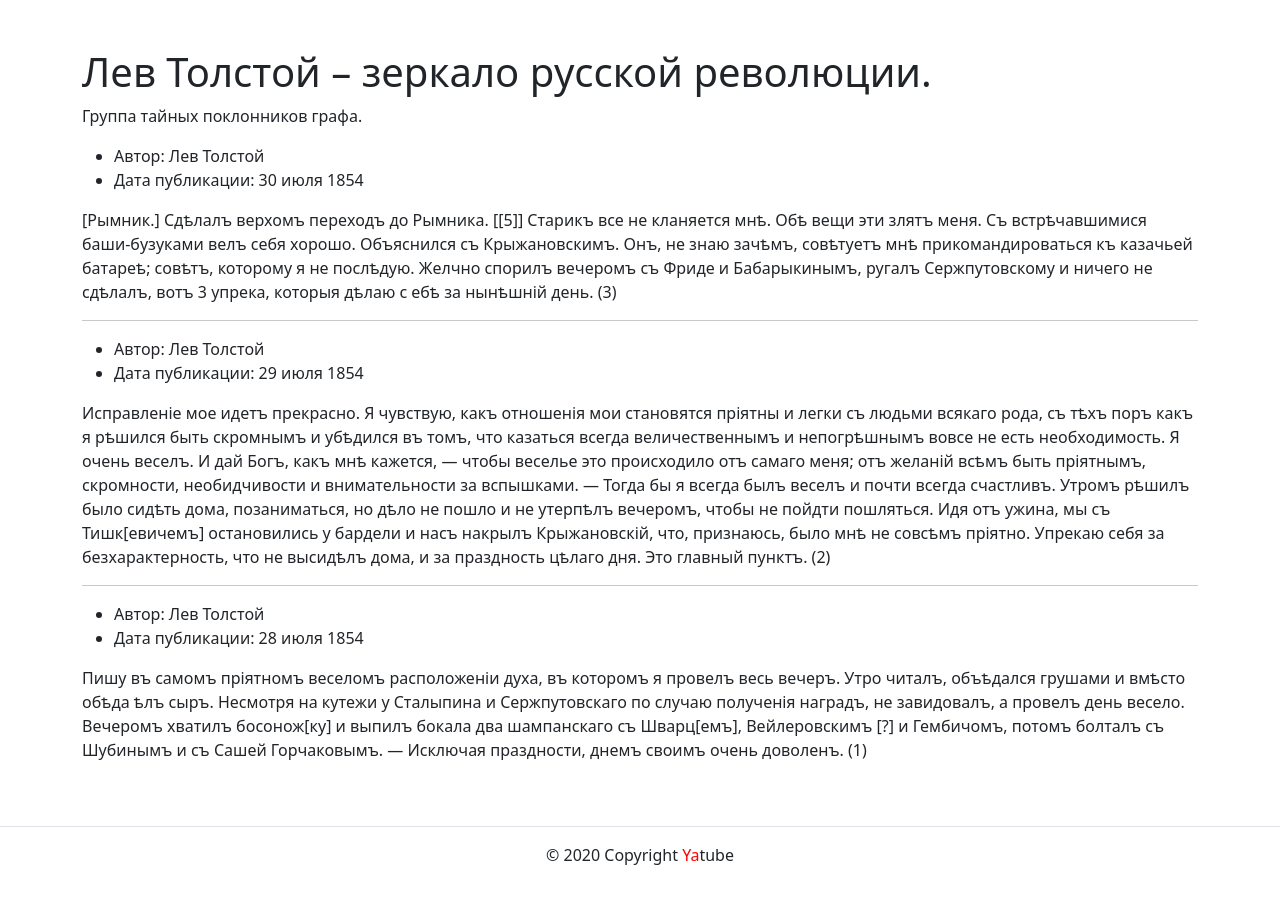
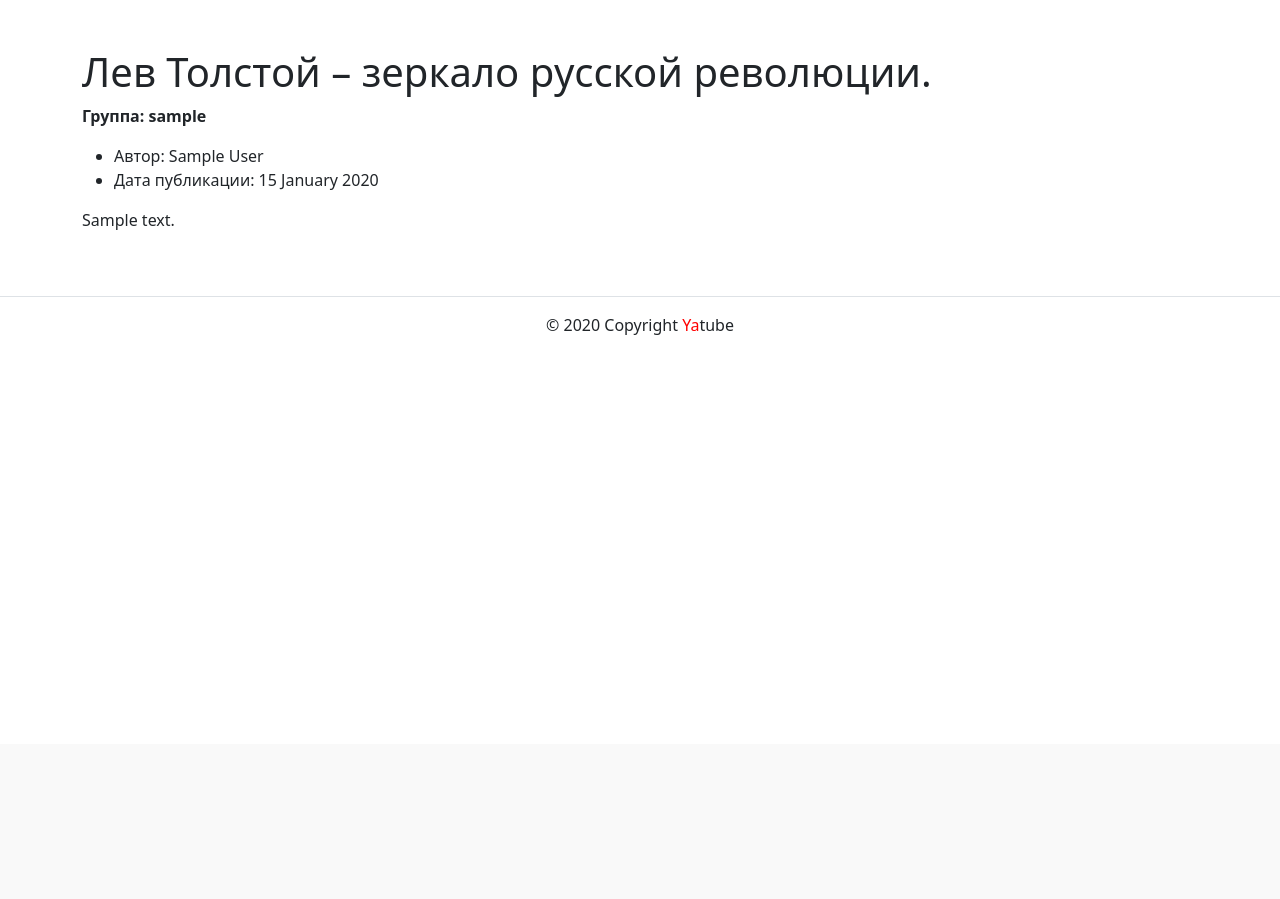
Before and after one commit to Progqwer/yatube_project, a Django app: a page that uses yatube/templates/posts/group_list.html in a window 1280 px wide. Shown: the part 56-955 px from the top of the page. After the commit the page ends 391 px from the top, so only its background shows below. Run offline with Django 3.2, Linux system fonts and the light colour scheme; tables that the repository leaves empty hold one stand-in row (values such as "Sample post"); some libraries are stand-ins or nearby versions.

Commit message:
готовый проект

```diff
--- a/yatube/posts/views.py
+++ b/yatube/posts/views.py
@@ -1,5 +1,4 @@
 from turtle import title
-from django.shortcuts import render
 from .models import Post, Group
 from django.shortcuts import render, get_object_or_404
 
@@ -7,14 +6,13 @@ from django.shortcuts import render, get_object_or_404
 def index(request):
     posts = Post.objects.order_by('-pub_date')[:10]
     template = 'posts/index.html'
-    title = 'YaTube'
+    title = 'Последние обновления на сайте'
     context = {
         'title': title,
         'text': 'Это главная страница YaTube',
         'posts': posts,
     }
     return render(request, template, context)
-
 
 def group_posts(request, slug):
     group = get_object_or_404(Group, slug=slug)
--- a/yatube/templates/posts/group_list.html
+++ b/yatube/templates/posts/group_list.html
@@ -6,67 +6,21 @@
       <div class="container py-5">
         <h1>Лев Толстой – зеркало русской революции.</h1>
         <p>
-          Группа тайных поклонников графа.
+          <b>Группа: {{group.slug}}</b>
         </p>
         <article>
+          {% for post in posts %}
           <ul>
             <li>
-              Автор: Лев Толстой
+              Автор: {{ post.author.get_full_name }}
             </li>
             <li>
-              Дата публикации: 30 июля 1854
+              Дата публикации: {{ post.pub_date|date:"d E Y" }}
             </li>
           </ul>
-          <p>
-            [Рымник.] Сдѣлалъ верхомъ переходъ до Рымника. [[5]] Старикъ все не кланяется мнѣ.
-            Обѣ вещи эти злятъ меня. Съ встрѣчавшимися баши-бузуками велъ себя хорошо.
-            Объяснился съ Крыжановскимъ. Онъ, не знаю зачѣмъ, совѣтуетъ мнѣ прикомандироваться
-            къ казачьей батареѣ; совѣтъ, которому я не послѣдую. Желчно спорилъ вечеромъ съ Фриде
-            и Бабарыкинымъ, ругалъ Сержпутовскому и ничего не сдѣлалъ, вотъ 3 упрека, которыя дѣлаю с
-            ебѣ за нынѣшній день. (3)
-          </p>
-        </article>
-        <hr>
-        <article>
-          <ul>
-            <li>
-              Автор: Лев Толстой
-            </li>
-            <li>
-              Дата публикации: 29 июля 1854
-            </li>
-          </ul>
-          <p>
-            Исправленіе мое идетъ прекрасно. Я чувствую, какъ отношенія мои становятся пріятны и легки
-            съ людьми всякаго рода, съ тѣхъ поръ какъ я рѣшился быть скромнымъ и убѣдился въ томъ,
-            что казаться всегда величественнымъ и непогрѣшнымъ вовсе не есть необходимость. Я очень
-            веселъ. И дай Богъ, какъ мнѣ кажется, — чтобы веселье это происходило отъ самаго меня;
-            отъ желаній всѣмъ быть пріятнымъ, скромности, необидчивости и внимательности за вспышками.
-            — Тогда бы я всегда былъ веселъ и почти всегда счастливъ.
-            Утромъ рѣшилъ было сидѣть дома, позаниматься, но дѣло не пошло и не утерпѣлъ вечеромъ,
-            чтобы не пойдти пошляться. Идя отъ ужина, мы съ Тишк[евичемъ] остановились у бардели и насъ
-            накрылъ Крыжановскій, что, признаюсь, было мнѣ не совсѣмъ пріятно. Упрекаю себя за
-            безхарактерность, что не высидѣлъ дома, и зa праздность цѣлаго дня. Это главный пунктъ. (2)
-          </p>
-        </article>
-        <hr>
-        <article>
-          <ul>
-            <li>
-              Автор: Лев Толстой
-            </li>
-            <li>
-              Дата публикации: 28 июля 1854
-            </li>
-          </ul>
-          <p>
-            Пишу въ самомъ пріятномъ веселомъ расположеніи духа, въ которомъ я провелъ весь вечеръ.
-            Утро читалъ, объѣдался грушами и вмѣсто обѣда ѣлъ сыръ. Несмотря на кутежи у Сталыпина и
-            Сержпутовскаго по случаю полученія наградъ, не завидовалъ, а провелъ день весело. Вечеромъ
-            хватилъ босонож[ку] и выпилъ бокала два шампанскаго съ Шварц[емъ], Вейлеровскимъ [?] и
-            Гембичомъ, потомъ болталъ съ Шубинымъ и съ Сашей Горчаковымъ. — Исключая праздности,
-            днемъ своимъ очень доволенъ. (1)
-          </p>
+          <p>{{ post.text }}</p>
+          {% if not forloop.last %}<hr>{% endif %}
+        {% endfor %}
         </article>
         <!-- под последним постом нет линии -->
       </div>
--- a/yatube/templates/posts/index.html
+++ b/yatube/templates/posts/index.html
@@ -5,6 +5,7 @@
       <!-- класс py-5 создает отступы сверху и снизу блока -->
       <div class="container py-5">
         <h1>Последние обновления на сайте</h1>
+        <article>
           {% for post in posts %}
           <ul>
             <li>
@@ -15,9 +16,11 @@
             </li>
           </ul>
           <p>{{ post.text }}</p>
-        <a href="">все записи группы</a>
+          <p>group: {{ post.group.slug }} </p>
+          <a href="group/{{post.group.slug}}">все записи группы</a>
           {% if not forloop.last %}<hr>{% endif %}
         {% endfor %}
+        </article>
       </div>
     </main>
 {% endblock %}
```
Also changed, not shown: yatube/posts/admin.py (+8 -9 lines), yatube/yatube/test.html (deleted, +0 -124 lines), yatube/posts/migrations/0001_initial.py, yatube/posts/migrations/0002_group_post_group.py (added). Lines whose indentation alone changed are shown as unchanged.
